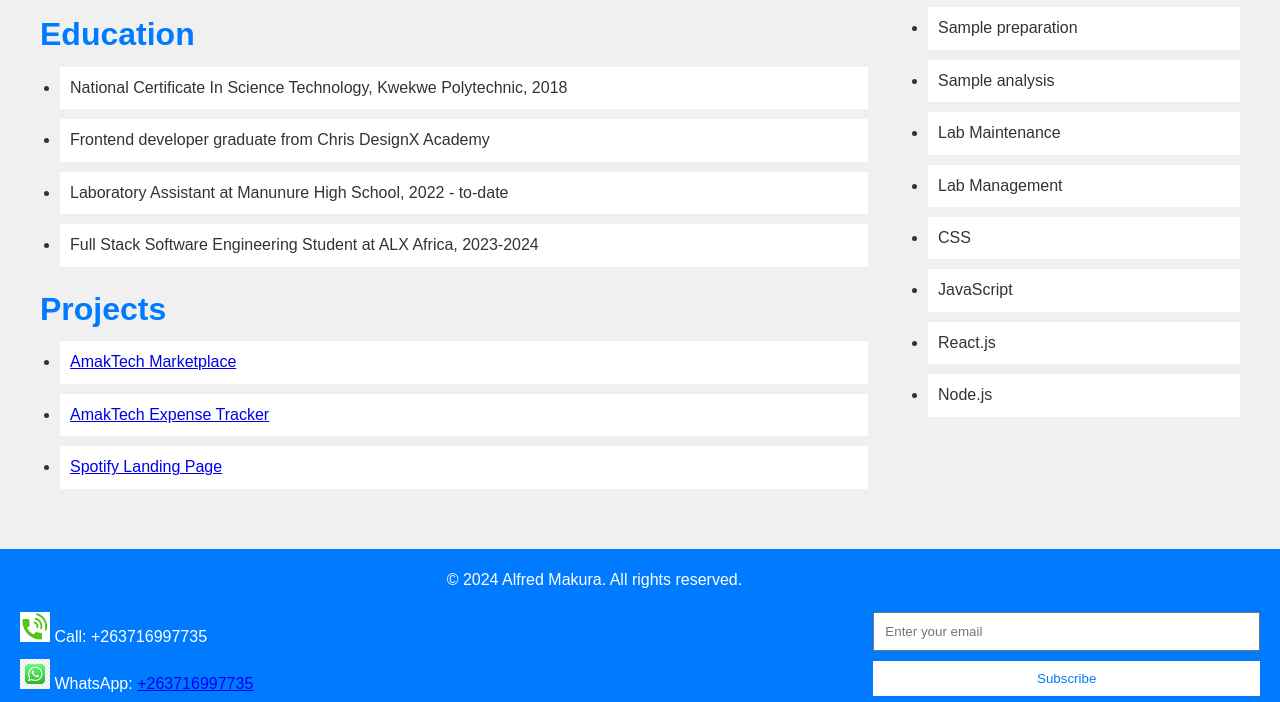
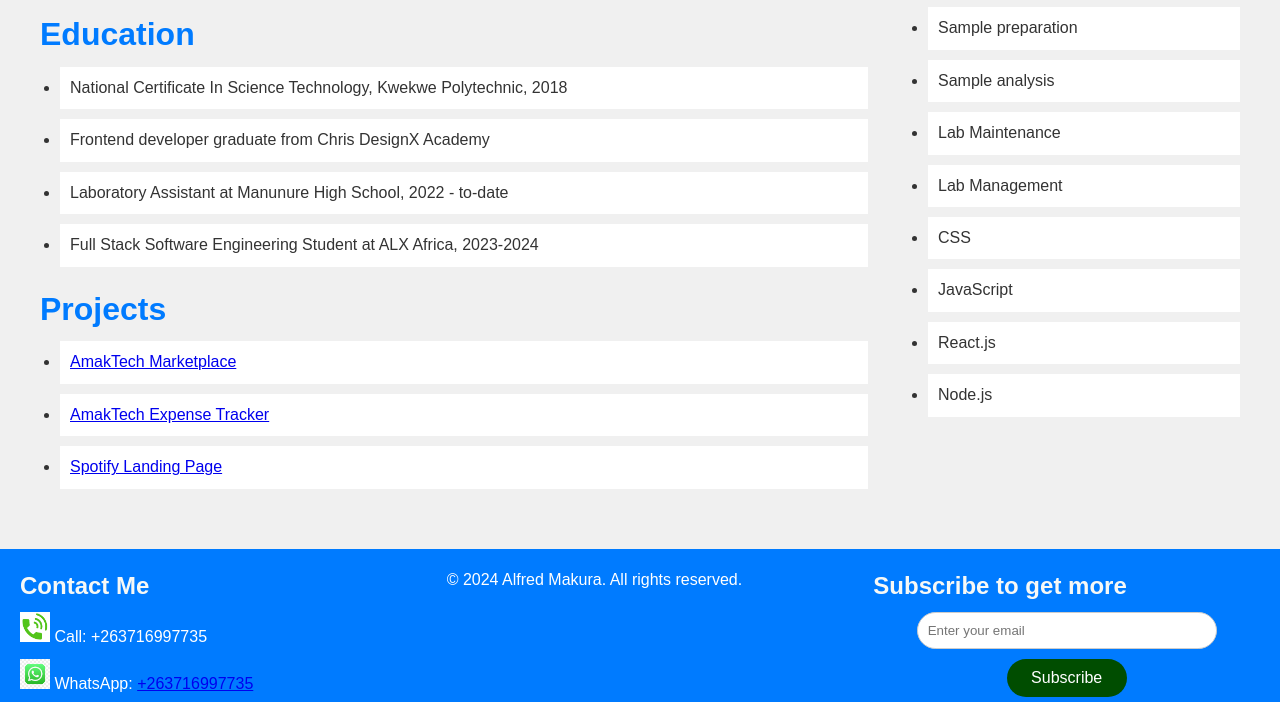
Before and after one commit to alfred2504/alfred-makura-portforlio, a website: page index.html in a window 1280 px wide. Shown: the part 555-1257 px from the top of the page. Drawn offline with Linux system fonts and the light colour scheme.

Commit message:
update footer

```diff
--- a/assets/styles/main.css
+++ b/assets/styles/main.css
@@ -168,7 +168,7 @@ footer {
 .footer-left h2, .footer-center h2, .footer-right h3 {
   font-size: 1.5rem;
   margin-bottom: 10px;
-  color: #007bff; /* Set footer headings color to blue */
+  color: #f6f8f6; /* Set footer headings color to blue */
 }
 
 .footer-left .contact-methods p {
@@ -186,22 +186,34 @@ footer {
 
 .footer-right form {
   display: flex;
-  flex-direction: column;
+  flex-direction: column; /* Stack children vertically */
+  align-items: center; /* Center the form and button */
+  margin: 0; /* Remove default margin */
 }
 
-.footer-right form input {
+.footer-right form input[type="email"] {
   padding: 10px;
-  margin-bottom: 10px;
+  border: 1px solid #ccc;
+  border-radius: 50px; /* Makes the input field circular */
+  width: 100%; /* Full width for the input field */
+  max-width: 300px; /* Set a maximum width for better design */
+  margin-bottom: 10px; /* Space between the input and button */
 }
 
 .footer-right form button {
-  padding: 10px;
-  background: #fff;
-  color: #007bff;
+  padding: 10px 20px; /* Add horizontal padding */
+  background: #004d00; /* Dark green background color */
+  color: #fff; /* White text color */
   border: none;
+  border-radius: 25px; /* Makes the button round-like */
   cursor: pointer;
+  font-size: 1rem; /* Adjust font size as needed */
+  text-align: center;
+  display: inline-block; /* Ensures the button size fits the text */
+  width: auto; /* Width adjusts based on content */
+  min-width: 120px; /* Minimum width to ensure button is not too narrow */
 }
 
 .footer-right form button:hover {
-  background: #ddd;
+  background: #003300; /* Slightly darker green on hover */
 }
```
